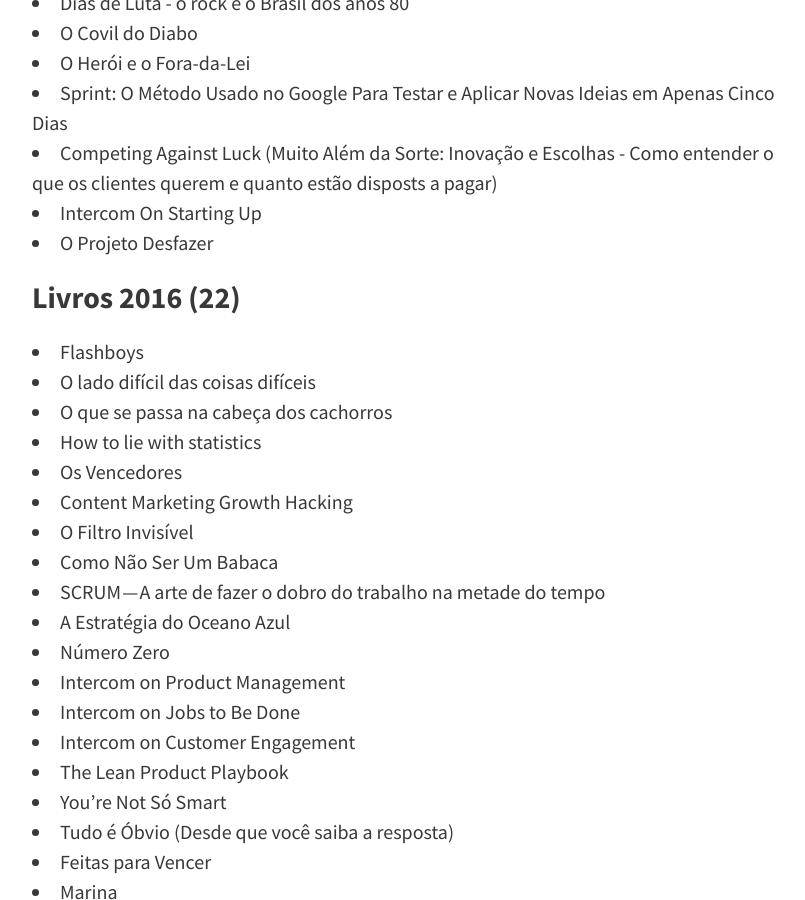
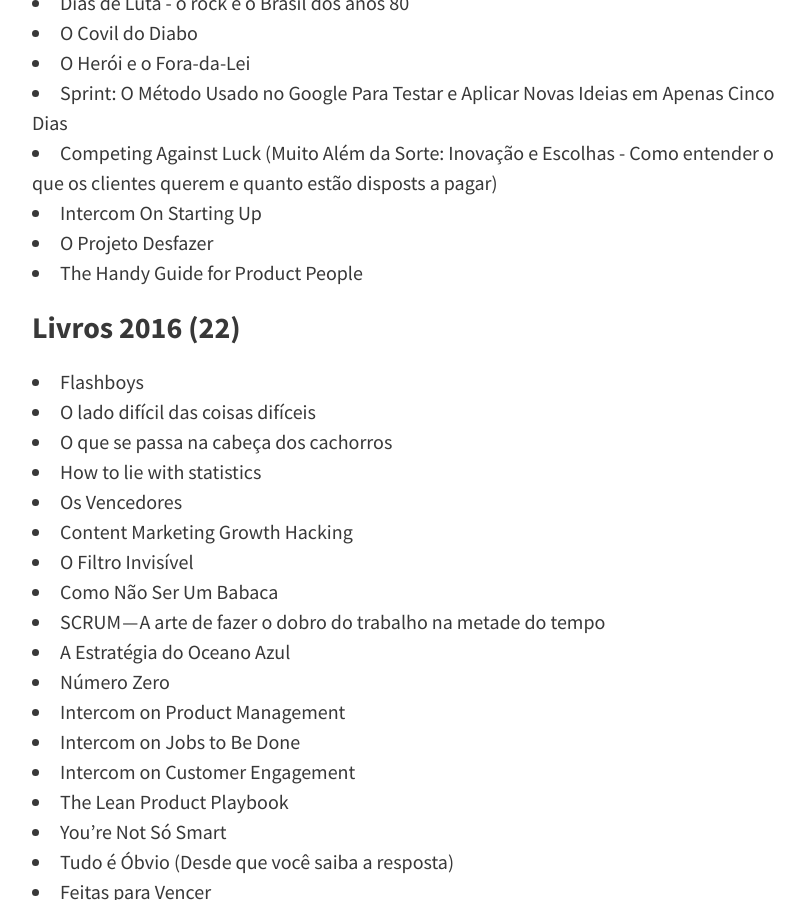
Before and after one commit to felipecbarbosa/felipecbarbosa.github.io, a Jekyll site: the page built from leituras.md, in a window 1280 px wide and 900 px high, scrolled down 700 px. Shown: the whole window, without its empty margins (224-1029 px from the left). Built offline with Jekyll 4.4.1, drawn with Linux system fonts in a browser that asks for light colours; nearby versions of some CDN libraries; comment, search, counter and statistics services are not loaded.

Commit message:
Added new book to list

```diff
--- a/leituras.md
+++ b/leituras.md
@@ -22,6 +22,7 @@ Sempre procuro encontrar um tempo no meu dia-a-dia para colocar a leitura em dia
 - Competing Against Luck (Muito Além da Sorte: Inovação e Escolhas - Como entender o que os clientes querem e quanto estão disposts a pagar)
 - Intercom On Starting Up
 - O Projeto Desfazer
+- The Handy Guide for Product People
 
 ### Livros 2016 (22)
 - Flashboys
```
